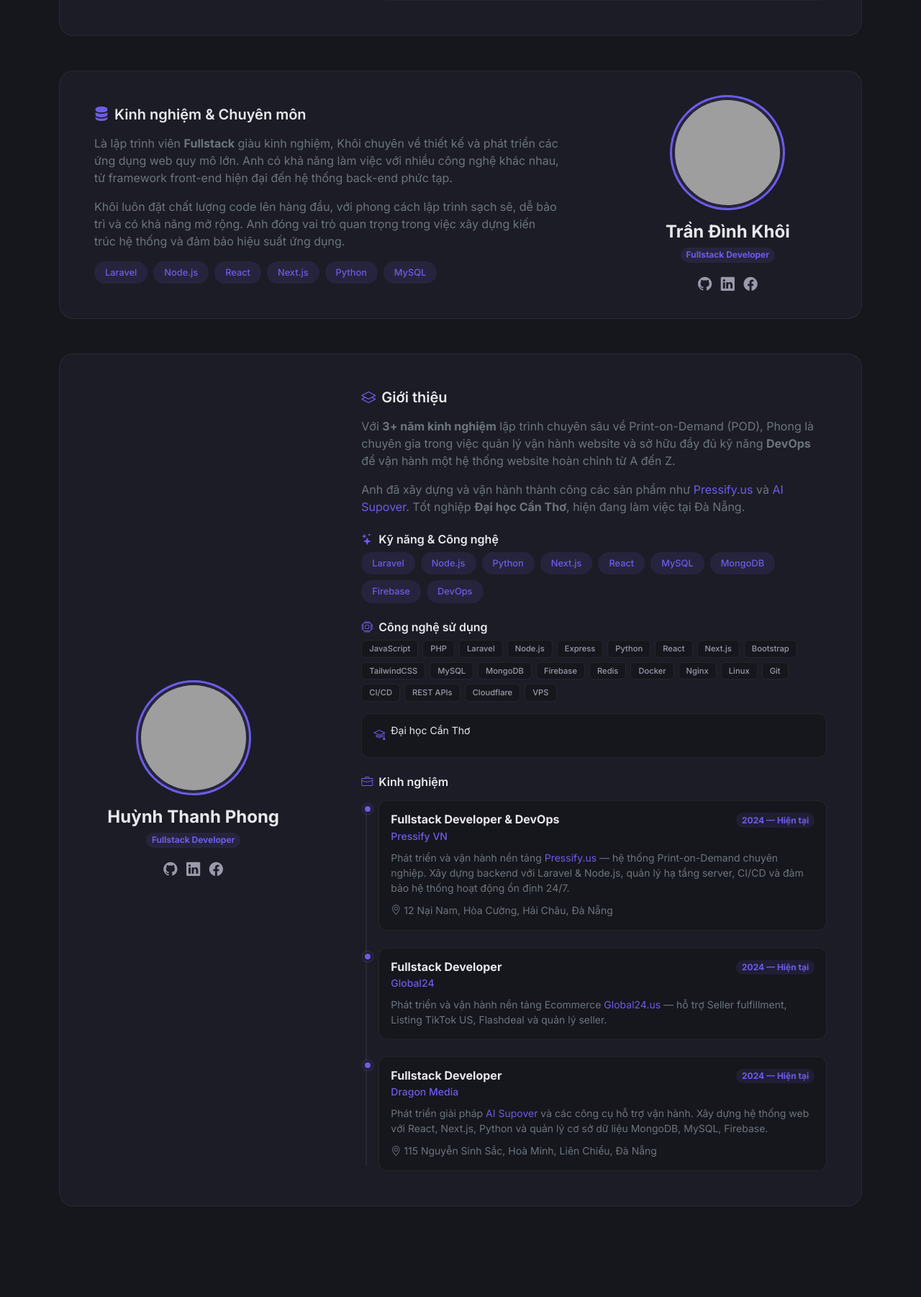
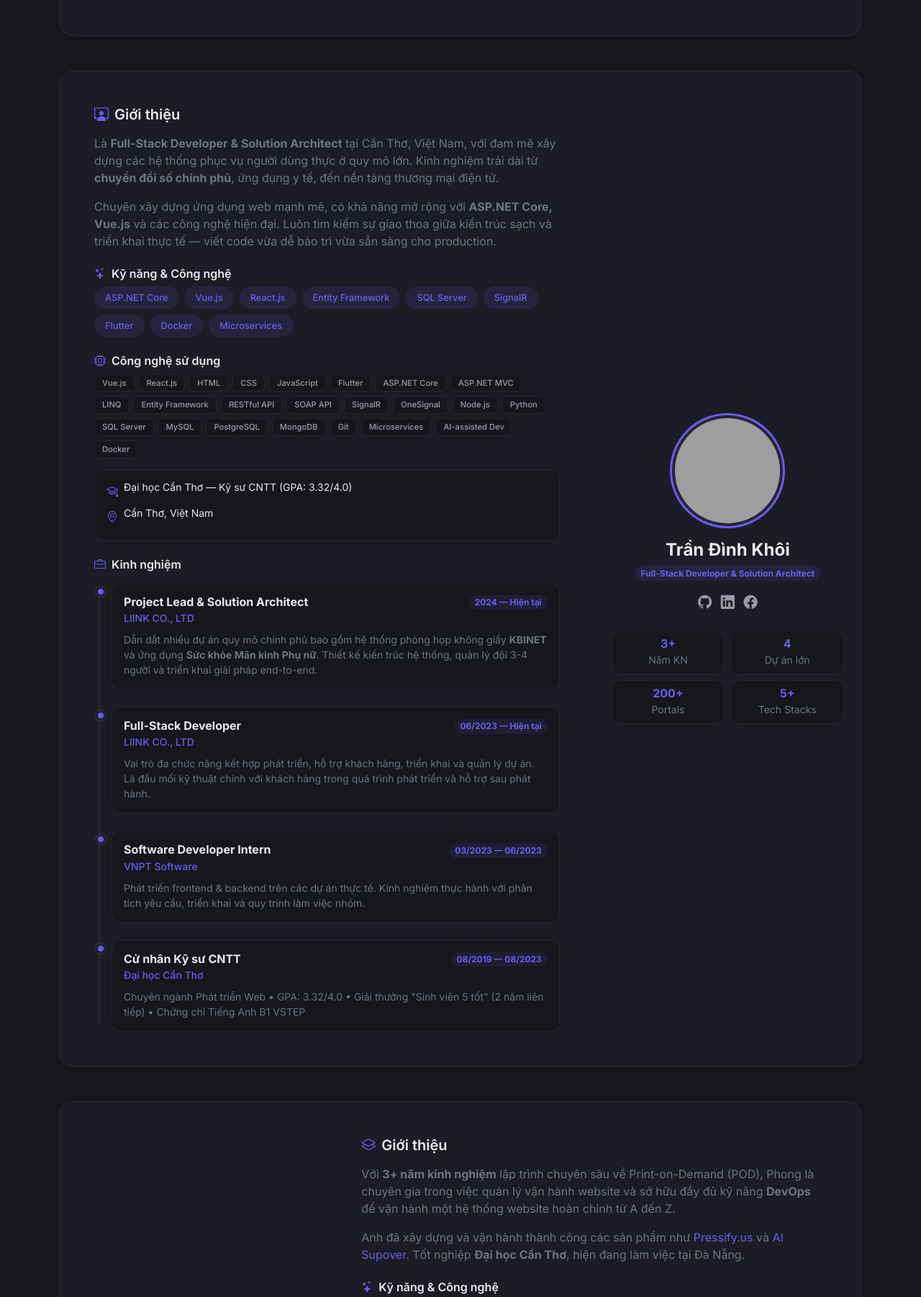
Before and after one commit to Thanhphong312/thanhphong312.github.io, a PHP site: page / in a window 1280 px wide. Shown: the part 2847-4649 px from the top of the page at 72% size. Run offline with PHP 8.4, Linux system fonts and the light colour scheme; grey boxes are pictures that could not be loaded.

Commit message:
Update Tran Dinh Khoi profile and add his tech stack to Skills section
- Expanded Khoi's profile card with full bio, stats (3+ years, 4 projects, 200+ portals), detailed tech tags (ASP.NET Core, Vue.js, Entity Framework, SignalR, Flutter, etc.), education info (CTU, GPA 3.32), and work timeline (LIINK, VNPT Software, CTU)
- Added C#, Vue.js, Flutter, ASP.NET Core, SQL Server to the shared Skills section
- Added stat-card-mini CSS component

Co-Authored-By: Claude Opus 4.6 <noreply@anthropic.com>

```diff
--- a/index.html
+++ b/index.html
@@ -314,32 +314,180 @@
               <img src="https://api.dicebear.com/9.x/notionists/svg?seed=Khoi&backgroundColor=c0aede" alt="Trần Đình Khôi" class="avatar-img" />
             </div>
             <h4 class="fw-bold mt-3 mb-1">Trần Đình Khôi</h4>
-            <span class="badge bg-accent-subtle text-accent rounded-pill">Fullstack Developer</span>
+            <span class="badge bg-accent-subtle text-accent rounded-pill">Full-Stack Developer & Solution Architect</span>
             <div class="social-links mt-3">
               <a href="#" class="me-2"><i class="bi bi-github"></i></a>
               <a href="#" class="me-2"><i class="bi bi-linkedin"></i></a>
               <a href="#"><i class="bi bi-facebook"></i></a>
             </div>
+
+            <!-- Stats -->
+            <div class="row g-2 mt-3">
+              <div class="col-6">
+                <div class="stat-card-mini text-center p-2">
+                  <h6 class="fw-bold mb-0 text-accent">3+</h6>
+                  <span class="small text-secondary">Năm KN</span>
+                </div>
+              </div>
+              <div class="col-6">
+                <div class="stat-card-mini text-center p-2">
+                  <h6 class="fw-bold mb-0 text-accent">4</h6>
+                  <span class="small text-secondary">Dự án lớn</span>
+                </div>
+              </div>
+              <div class="col-6">
+                <div class="stat-card-mini text-center p-2">
+                  <h6 class="fw-bold mb-0 text-accent">200+</h6>
+                  <span class="small text-secondary">Portals</span>
+                </div>
+              </div>
+              <div class="col-6">
+                <div class="stat-card-mini text-center p-2">
+                  <h6 class="fw-bold mb-0 text-accent">5+</h6>
+                  <span class="small text-secondary">Tech Stacks</span>
+                </div>
+              </div>
+            </div>
           </div>
           <div class="col-md-8 p-4 p-md-5">
-            <h5 class="fw-semibold mb-3"><i class="bi bi-server me-2 text-accent"></i>Kinh nghiệm & Chuyên môn</h5>
+            <!-- Giới thiệu -->
+            <h5 class="fw-semibold mb-3"><i class="bi bi-person-workspace me-2 text-accent"></i>Giới thiệu</h5>
             <p class="text-secondary">
-              Là lập trình viên <strong>Fullstack</strong> giàu kinh nghiệm, Khôi chuyên về thiết kế
-              và phát triển các ứng dụng web quy mô lớn. Anh có khả năng làm việc với nhiều
-              công nghệ khác nhau, từ framework front-end hiện đại đến hệ thống back-end phức tạp.
+              Là <strong>Full-Stack Developer & Solution Architect</strong> tại Cần Thơ, Việt Nam,
+              với đam mê xây dựng các hệ thống phục vụ người dùng thực ở quy mô lớn.
+              Kinh nghiệm trải dài từ <strong>chuyển đổi số chính phủ</strong>, ứng dụng y tế,
+              đến nền tảng thương mại điện tử.
             </p>
             <p class="text-secondary">
-              Khôi luôn đặt chất lượng code lên hàng đầu, với phong cách lập trình sạch sẽ,
-              dễ bảo trì và có khả năng mở rộng. Anh đóng vai trò quan trọng trong việc
-              xây dựng kiến trúc hệ thống và đảm bảo hiệu suất ứng dụng.
+              Chuyên xây dựng ứng dụng web mạnh mẽ, có khả năng mở rộng với
+              <strong>ASP.NET Core, Vue.js</strong> và các công nghệ hiện đại.
+              Luôn tìm kiếm sự giao thoa giữa kiến trúc sạch và triển khai thực tế
+              — viết code vừa dễ bảo trì vừa sẵn sàng cho production.
             </p>
-            <div class="tech-tags mt-3">
-              <span class="tech-tag">Laravel</span>
-              <span class="tech-tag">Node.js</span>
-              <span class="tech-tag">React</span>
-              <span class="tech-tag">Next.js</span>
-              <span class="tech-tag">Python</span>
-              <span class="tech-tag">MySQL</span>
+
+            <!-- Kỹ năng chính -->
+            <h6 class="fw-semibold mt-4 mb-2"><i class="bi bi-stars me-2 text-accent"></i>Kỹ năng & Công nghệ</h6>
+            <div class="tech-tags mb-3">
+              <span class="tech-tag">ASP.NET Core</span>
+              <span class="tech-tag">Vue.js</span>
+              <span class="tech-tag">React.js</span>
+              <span class="tech-tag">Entity Framework</span>
+              <span class="tech-tag">SQL Server</span>
+              <span class="tech-tag">SignalR</span>
+              <span class="tech-tag">Flutter</span>
+              <span class="tech-tag">Docker</span>
+              <span class="tech-tag">Microservices</span>
+            </div>
+
+            <!-- Công nghệ sử dụng -->
+            <h6 class="fw-semibold mt-4 mb-2"><i class="bi bi-cpu me-2 text-accent"></i>Công nghệ sử dụng</h6>
+            <div class="tech-tags-mini mb-3">
+              <span class="tech-tag-mini">Vue.js</span>
+              <span class="tech-tag-mini">React.js</span>
+              <span class="tech-tag-mini">HTML</span>
+              <span class="tech-tag-mini">CSS</span>
+              <span class="tech-tag-mini">JavaScript</span>
+              <span class="tech-tag-mini">Flutter</span>
+              <span class="tech-tag-mini">ASP.NET Core</span>
+              <span class="tech-tag-mini">ASP.NET MVC</span>
+              <span class="tech-tag-mini">LINQ</span>
+              <span class="tech-tag-mini">Entity Framework</span>
+              <span class="tech-tag-mini">RESTful API</span>
+              <span class="tech-tag-mini">SOAP API</span>
+              <span class="tech-tag-mini">SignalR</span>
+              <span class="tech-tag-mini">OneSignal</span>
+              <span class="tech-tag-mini">Node.js</span>
+              <span class="tech-tag-mini">Python</span>
+              <span class="tech-tag-mini">SQL Server</span>
+              <span class="tech-tag-mini">MySQL</span>
+              <span class="tech-tag-mini">PostgreSQL</span>
+              <span class="tech-tag-mini">MongoDB</span>
+              <span class="tech-tag-mini">Git</span>
+              <span class="tech-tag-mini">Microservices</span>
+              <span class="tech-tag-mini">AI-assisted Dev</span>
+              <span class="tech-tag-mini">Docker</span>
+            </div>
+
+            <!-- Work Info -->
+            <div class="work-info mt-3 mb-3">
+              <div class="d-flex align-items-start gap-2 mb-2">
+                <i class="bi bi-mortarboard text-accent mt-1"></i>
+                <span class="small">Đại học Cần Thơ — Kỹ sư CNTT (GPA: 3.32/4.0)</span>
+              </div>
+              <div class="d-flex align-items-start gap-2 mb-2">
+                <i class="bi bi-geo-alt text-accent mt-1"></i>
+                <span class="small">Cần Thơ, Việt Nam</span>
+              </div>
+            </div>
+
+            <!-- Kinh nghiệm làm việc -->
+            <h6 class="fw-semibold mt-4 mb-3"><i class="bi bi-briefcase me-2 text-accent"></i>Kinh nghiệm</h6>
+            <div class="timeline">
+              <div class="timeline-item">
+                <div class="timeline-dot"></div>
+                <div class="timeline-content">
+                  <div class="d-flex justify-content-between align-items-start flex-wrap gap-1">
+                    <div>
+                      <h6 class="fw-bold mb-0">Project Lead & Solution Architect</h6>
+                      <span class="text-accent small fw-medium">LIINK CO., LTD</span>
+                    </div>
+                    <span class="badge bg-accent-subtle text-accent rounded-pill small">2024 — Hiện tại</span>
+                  </div>
+                  <p class="text-secondary small mt-2 mb-0">
+                    Dẫn dắt nhiều dự án quy mô chính phủ bao gồm hệ thống phòng họp không giấy
+                    <strong>KBINET</strong> và ứng dụng <strong>Sức khỏe Mãn kinh Phụ nữ</strong>.
+                    Thiết kế kiến trúc hệ thống, quản lý đội 3-4 người và triển khai giải pháp end-to-end.
+                  </p>
+                </div>
+              </div>
+              <div class="timeline-item">
+                <div class="timeline-dot"></div>
+                <div class="timeline-content">
+                  <div class="d-flex justify-content-between align-items-start flex-wrap gap-1">
+                    <div>
+                      <h6 class="fw-bold mb-0">Full-Stack Developer</h6>
+                      <span class="text-accent small fw-medium">LIINK CO., LTD</span>
+                    </div>
+                    <span class="badge bg-accent-subtle text-accent rounded-pill small">06/2023 — Hiện tại</span>
+                  </div>
+                  <p class="text-secondary small mt-2 mb-0">
+                    Vai trò đa chức năng kết hợp phát triển, hỗ trợ khách hàng, triển khai và quản lý dự án.
+                    Là đầu mối kỹ thuật chính với khách hàng trong quá trình phát triển và hỗ trợ sau phát hành.
+                  </p>
+                </div>
+              </div>
+              <div class="timeline-item">
+                <div class="timeline-dot"></div>
+                <div class="timeline-content">
+                  <div class="d-flex justify-content-between align-items-start flex-wrap gap-1">
+                    <div>
+                      <h6 class="fw-bold mb-0">Software Developer Intern</h6>
+                      <span class="text-accent small fw-medium">VNPT Software</span>
+                    </div>
+                    <span class="badge bg-accent-subtle text-accent rounded-pill small">03/2023 — 06/2023</span>
+                  </div>
+                  <p class="text-secondary small mt-2 mb-0">
+                    Phát triển frontend & backend trên các dự án thực tế.
+                    Kinh nghiệm thực hành với phân tích yêu cầu, triển khai và quy trình làm việc nhóm.
+                  </p>
+                </div>
+              </div>
+              <div class="timeline-item">
+                <div class="timeline-dot"></div>
+                <div class="timeline-content">
+                  <div class="d-flex justify-content-between align-items-start flex-wrap gap-1">
+                    <div>
+                      <h6 class="fw-bold mb-0">Cử nhân Kỹ sư CNTT</h6>
+                      <span class="text-accent small fw-medium">Đại học Cần Thơ</span>
+                    </div>
+                    <span class="badge bg-accent-subtle text-accent rounded-pill small">08/2019 — 08/2023</span>
+                  </div>
+                  <p class="text-secondary small mt-2 mb-0">
+                    Chuyên ngành Phát triển Web &bull; GPA: 3.32/4.0 &bull;
+                    Giải thưởng "Sinh viên 5 tốt" (2 năm liên tiếp) &bull; Chứng chỉ Tiếng Anh B1 VSTEP
+                  </p>
+                </div>
+              </div>
             </div>
           </div>
         </div>
@@ -536,6 +684,12 @@
             <p class="mt-2 mb-0 small fw-medium">C/C++</p>
           </div>
         </div>
+        <div class="col-6 col-sm-4 col-md-3 col-lg-2">
+          <div class="skill-card text-center p-3">
+            <img src="https://cdn.jsdelivr.net/gh/devicons/devicon/icons/csharp/csharp-original.svg" alt="C#" width="48" height="48" />
+            <p class="mt-2 mb-0 small fw-medium">C#</p>
+          </div>
+        </div>
       </div>
 
       <!-- Frontend -->
@@ -571,6 +725,18 @@
             <p class="mt-2 mb-0 small fw-medium">Figma</p>
           </div>
         </div>
+        <div class="col-6 col-sm-4 col-md-3 col-lg-2">
+          <div class="skill-card text-center p-3">
+            <img src="https://cdn.jsdelivr.net/gh/devicons/devicon/icons/vuejs/vuejs-original.svg" alt="Vue.js" width="48" height="48" />
+            <p class="mt-2 mb-0 small fw-medium">Vue.js</p>
+          </div>
+        </div>
+        <div class="col-6 col-sm-4 col-md-3 col-lg-2">
+          <div class="skill-card text-center p-3">
+            <img src="https://cdn.jsdelivr.net/gh/devicons/devicon/icons/flutter/flutter-original.svg" alt="Flutter" width="48" height="48" />
+            <p class="mt-2 mb-0 small fw-medium">Flutter</p>
+          </div>
+        </div>
       </div>
 
       <!-- Backend -->
@@ -604,6 +770,12 @@
           <div class="skill-card text-center p-3">
             <img src="https://cdn.jsdelivr.net/gh/devicons/devicon/icons/graphql/graphql-plain.svg" alt="GraphQL" width="48" height="48" />
             <p class="mt-2 mb-0 small fw-medium">GraphQL</p>
+          </div>
+        </div>
+        <div class="col-6 col-sm-4 col-md-3 col-lg-2">
+          <div class="skill-card text-center p-3">
+            <img src="https://cdn.jsdelivr.net/gh/devicons/devicon/icons/dotnetcore/dotnetcore-original.svg" alt=".NET Core" width="48" height="48" />
+            <p class="mt-2 mb-0 small fw-medium">ASP.NET Core</p>
           </div>
         </div>
       </div>
@@ -645,6 +817,12 @@
           <div class="skill-card text-center p-3">
             <img src="https://cdn.jsdelivr.net/gh/devicons/devicon/icons/oracle/oracle-original.svg" alt="Oracle" width="48" height="48" />
             <p class="mt-2 mb-0 small fw-medium">Oracle</p>
+          </div>
+        </div>
+        <div class="col-6 col-sm-4 col-md-3 col-lg-2">
+          <div class="skill-card text-center p-3">
+            <img src="https://cdn.jsdelivr.net/gh/devicons/devicon/icons/microsoftsqlserver/microsoftsqlserver-original.svg" alt="SQL Server" width="48" height="48" />
+            <p class="mt-2 mb-0 small fw-medium">SQL Server</p>
           </div>
         </div>
       </div>
--- a/style.css
+++ b/style.css
@@ -513,6 +513,18 @@ a:hover {
   border: 1px solid var(--card-border);
 }
 
+/* ===== Mini Stat Cards ===== */
+.stat-card-mini {
+  background: var(--bg-subtle);
+  border: 1px solid var(--card-border);
+  border-radius: 12px;
+  transition: all 0.2s;
+}
+
+.stat-card-mini:hover {
+  border-color: var(--accent);
+}
+
 /* ===== Footer ===== */
 footer {
   border-color: var(--card-border) !important;
```
